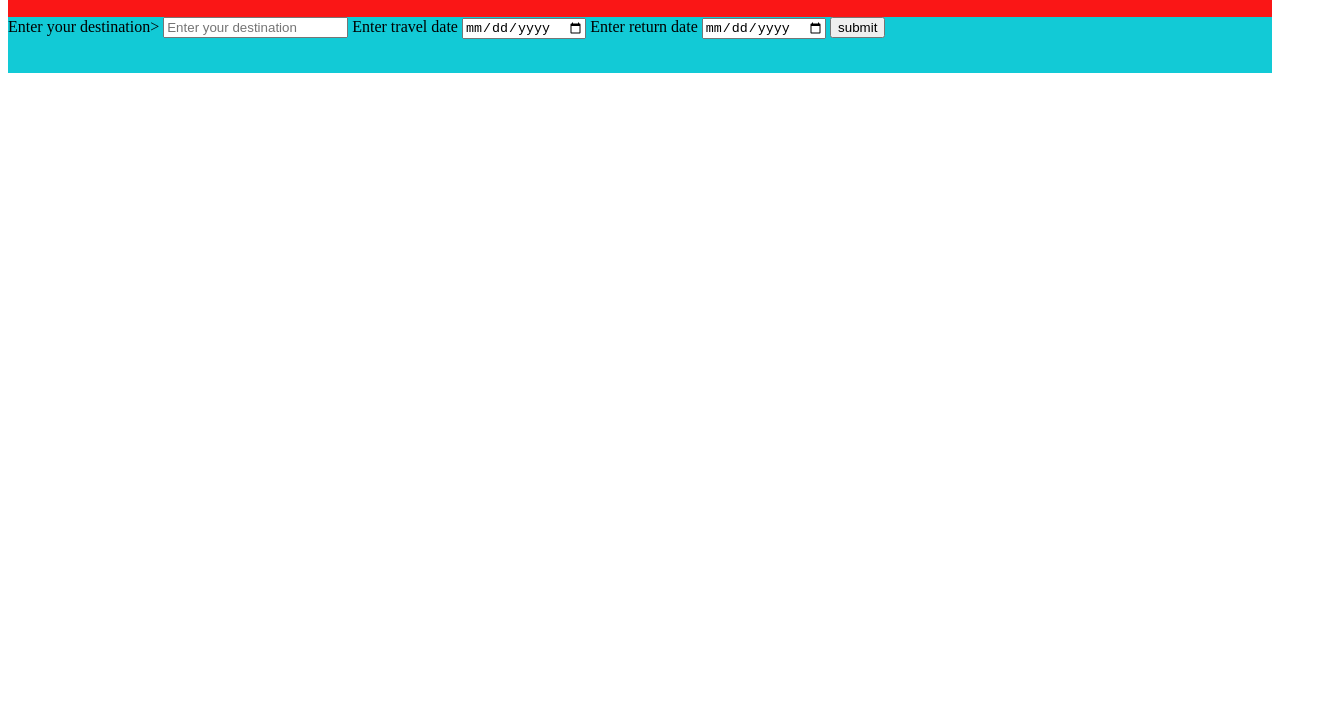
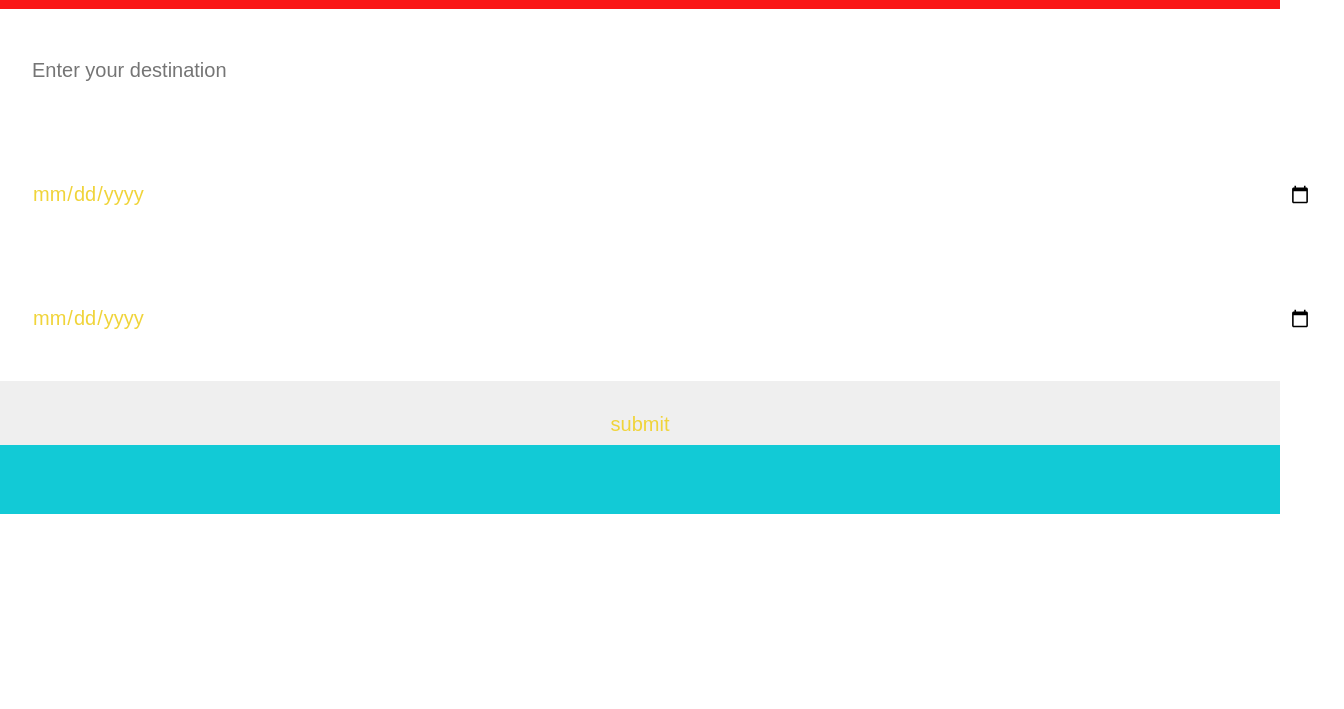
Before and after one commit to Hannah-28/travel-buddy, a website built with webpack: page src/client/views/index.html in a window 1280 px wide. Shown: the part 91-800 px from the top of the page, 1344 px wide, since content can reach past the window. Built offline with nearby package versions, Linux system fonts and the light colour scheme.

Commit message:
Fix:minor fixes

```diff
--- a/src/client/styles/styles.scss
+++ b/src/client/styles/styles.scss
@@ -4,11 +4,33 @@ header {
     padding: 10px 40px;
 }
 
+body {
+    margin: 0;
+}
+
+input {
+    padding: 2rem;
+    display: block;
+    height: 60px;
+    width: 320px;
+    color: #f0d43a;
+    font-size: 20px;
+    font-family: 'Oswald', sans-serif;
+    border: none;
+    width: 100%;
+}
+
+:hover {
+    color: red;
+}
+
 .header {
     background-color: #fa1616;
+    color: white;
 }
 
 #app {
+    font-size: 2rem;
     max-height: 100vh;
     background-color: #12cad6;
 }
--- a/src/client/views/index.html
+++ b/src/client/views/index.html
@@ -5,7 +5,14 @@
     <meta charset="utf-8">
     <title>TRAVEL BUDDY</title>
     <meta name="viewport" content="width=device-width, initial-scale=1.0">
+    <style>
+         :hover {
+            color: blue;
+        }
+    </style>
+
 </head>
+
 
 <body>
     <header class="header">
@@ -15,12 +22,8 @@
         <div id="app">
             <div id=form>
                 <form>
-
-                    <label for="location">Enter your destination></label>
                     <input type="text" id="location" name="destination" value="" placeholder="Enter your destination">
-                    <label for="tripdate">Enter travel date</label>
                     <input type="date" id="tripdate" name="traveldate" value="">
-                    <label for="end-date">Enter return date</label>
                     <input type="date" id="end-date" name="travel-end-date" value="">
                     <input type="submit" value="submit" id="submit">
                 </form>
--- a/webpack.prod.js
+++ b/webpack.prod.js
@@ -44,6 +44,6 @@ module.exports = {
             cleanStaleWebpackAssets: true,
             protectWebpackAssets: false,
         }),
-        new MiniCssExtractPlugin({ filename: "[name].css" }),
+        new MiniCssExtractPlugin({ filename: "main.css" }),
     ],
 };
```
